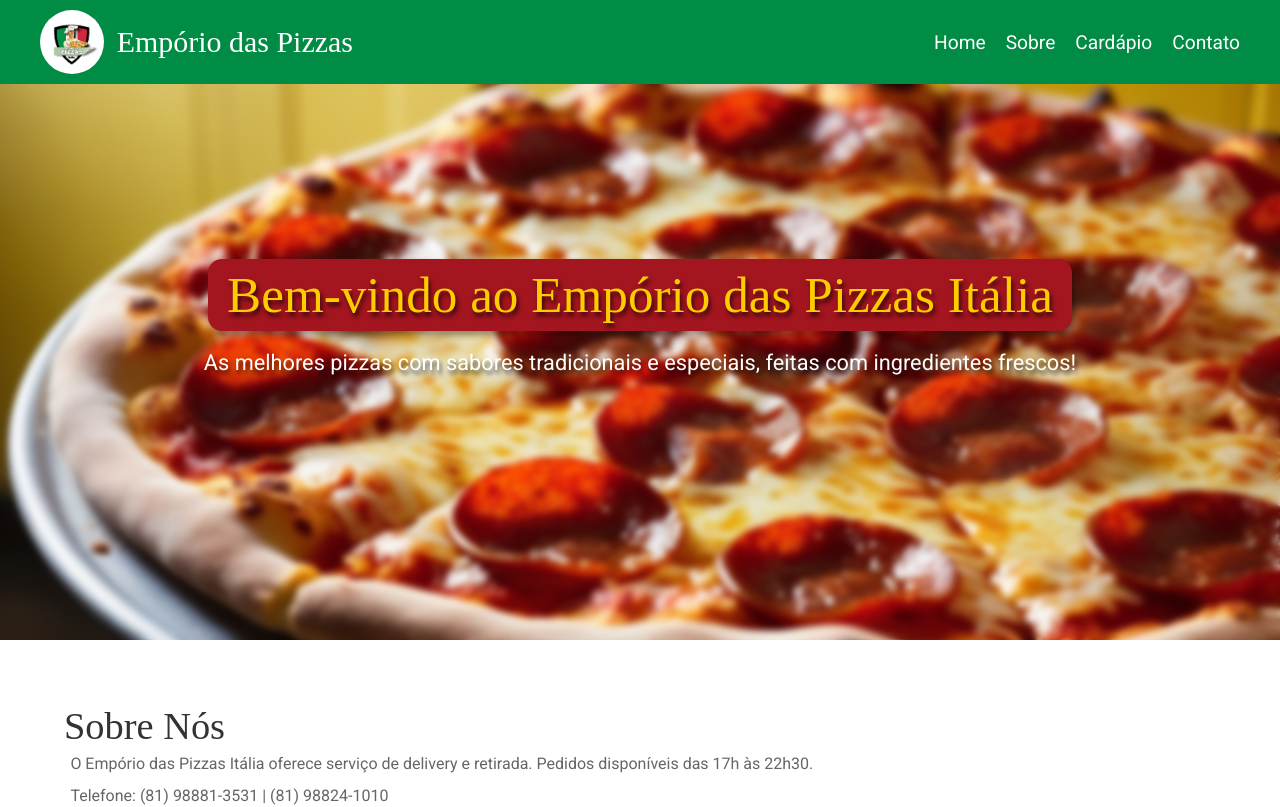
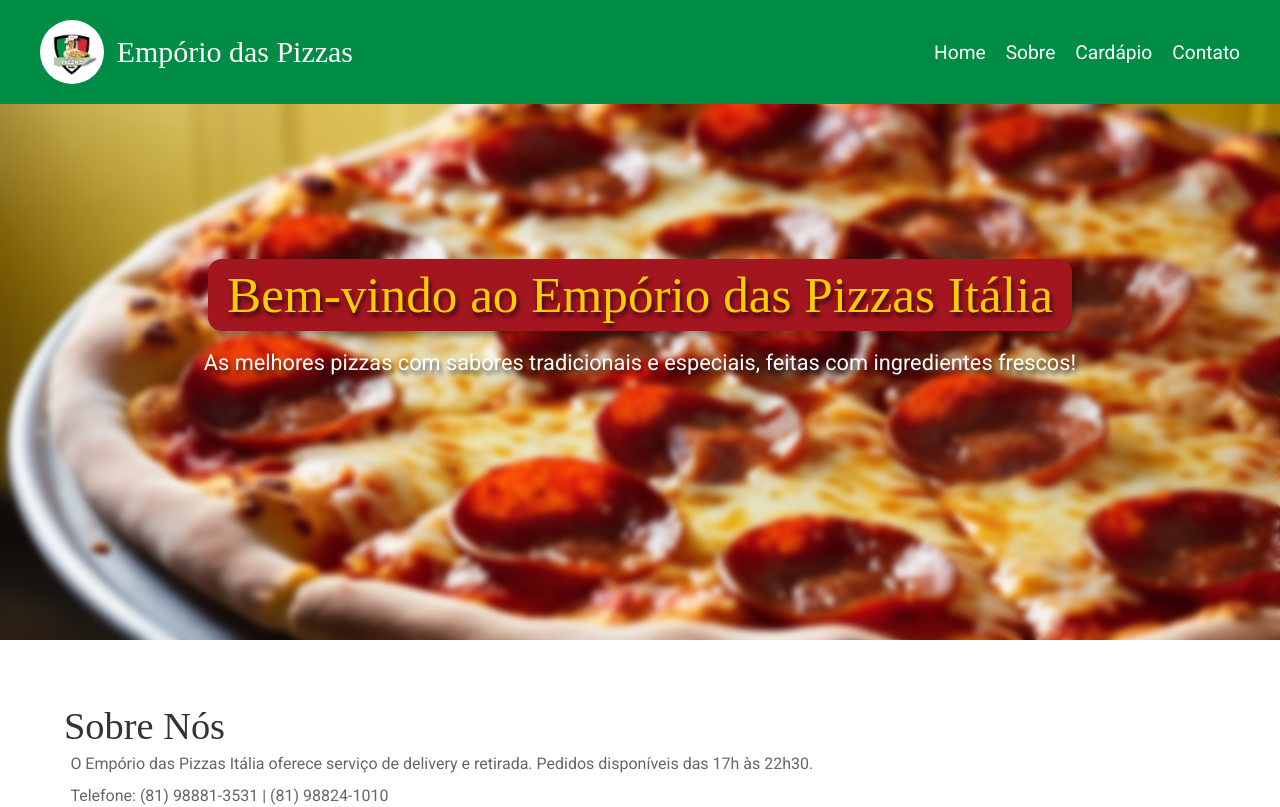
Before and after one commit to BMinority/REACT-Emporio-Pizzas, a React (Vite) app in the folder emporio-das-pizzas/: page / in a window 1280 px wide. Shown: the top 807 px of the page. Built offline with nearby package versions, Linux system fonts and the light colour scheme; a web font is replaced by a local one.

Commit message:
update menu

```diff
--- a/emporio-das-pizzas/src/css/Menu.css
+++ b/emporio-das-pizzas/src/css/Menu.css
@@ -4,7 +4,7 @@
 .menu-header {
     width: 100%;
     background-color: var(--cor-verde);
-    padding: 10px 20px;
+    padding: 20px;
     display: flex;
     justify-content: center;
     align-items: center;
@@ -86,7 +86,7 @@
     .menu-nav {
         display: none;
         position: absolute;
-        top: 75px;
+        top: 85px;
         left: 0;
         background-color: var(--cor-verde);
         flex-direction: column;
```
